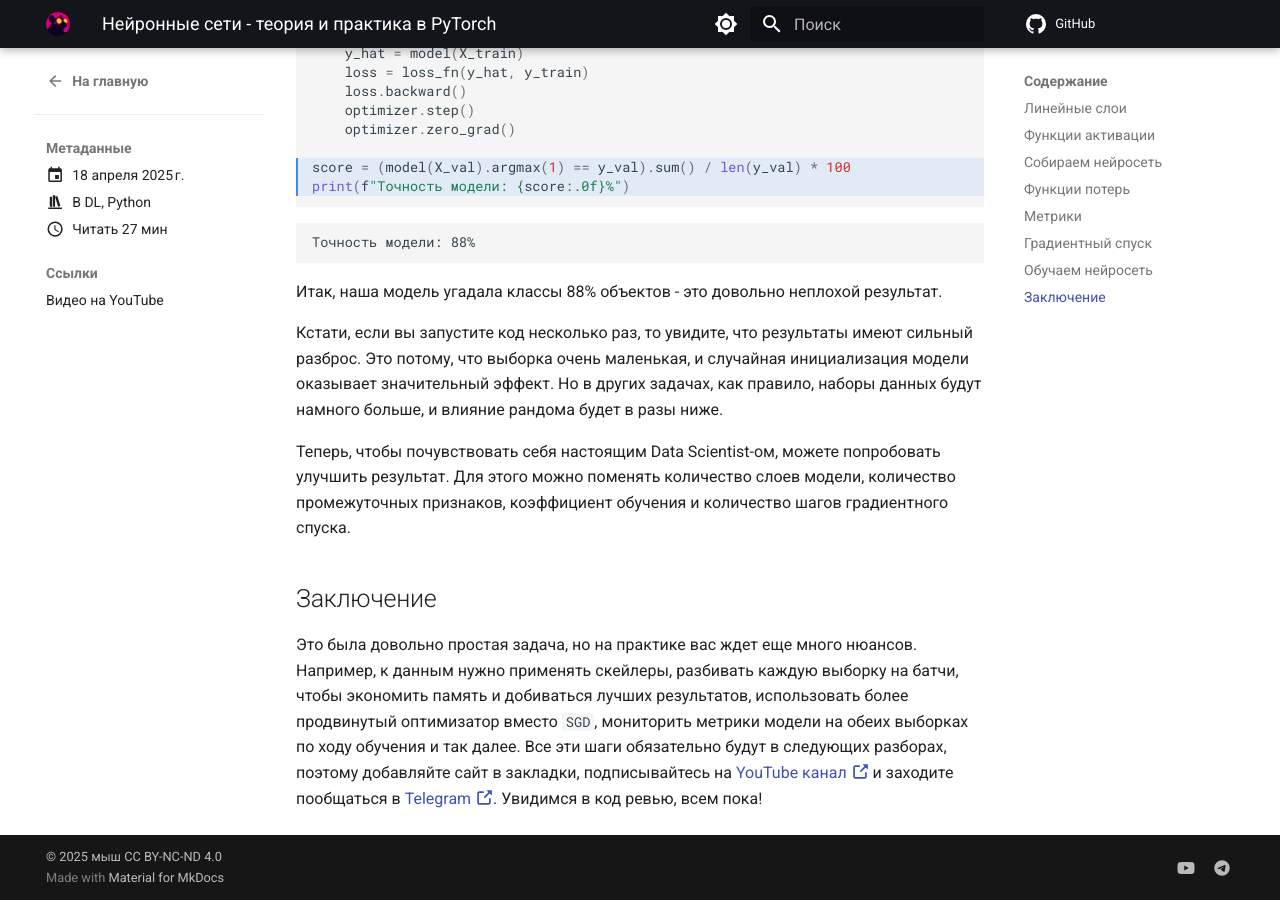
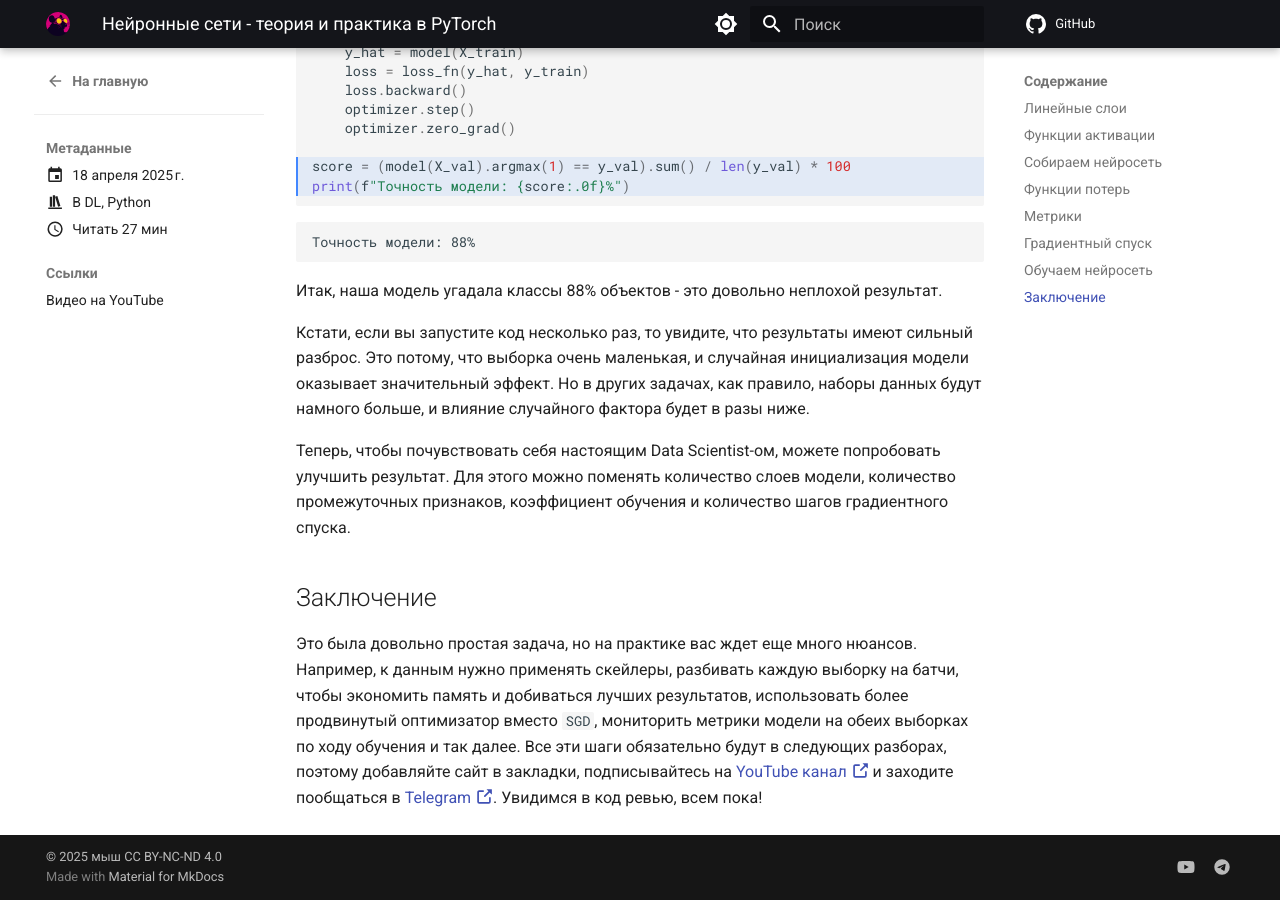
Before and after one commit to mouseml/blog, an MkDocs documentation site: the page built from docs/posts/nn.md, in a window 1280 px wide and 900 px high, scrolled down 30705 px. Built offline with MkDocs 1.6.1 and Material for MkDocs 9.7.7, drawn with Linux system fonts in a browser that asks for light colours; comment, search, counter and statistics services are not loaded.

Commit message:
Fix minor mistakes in nn post

````diff
--- a/docs/posts/nn.md
+++ b/docs/posts/nn.md
@@ -44,7 +44,7 @@
 Последний слой называют головой - он возвращает предсказания модели для каждого входного объекта. Матрицу предсказаний обычно обозначают как $\hat{\mathbf{y}}$, а матрицу истинных значений (или правильных ответов на задачу) - просто $\mathbf{y}$. При обучении модели мы будем сравнивать их друг с другом, чтобы понять, насколько сильно модель ошибается:
 
 $$
-\mathbf{\hat{y}} =
+\hat{\mathbf{y}} =
 \begin{bmatrix}
 0.6 \\ 0.2 \\ 0.5
 \end{bmatrix}
@@ -205,13 +205,13 @@
 Но кроме линейных слоев есть еще слои активации. Чтобы понять, зачем они нужны, попробуем избавиться от них и записать нейронную сеть в виде формулы. Это несложно - по сути нам нужно просто последовательно умножить матрицу входных данных $\mathbf{Х}$ на матрицы весов каждого слоя:
 
 $$
-\mathbf{\hat{y}} = ((\mathbf{X} \mathbf{W}_1) \mathbf{W}_2) \mathbf{W}_3.
+\hat{\mathbf{y}} = ((\mathbf{X} \mathbf{W}_1) \mathbf{W}_2) \mathbf{W}_3.
 $$
 
 Но эту формулу можно упростить, заменив три матрицы их произведением:
 
 $$
-\mathbf{\hat{y}} = \mathbf{X} \mathbf{W},
+\hat{\mathbf{y}} = \mathbf{X} \mathbf{W},
 $$
 
 где $\mathbf{W} = \mathbf{W}_1 \mathbf{W}_2 \mathbf{W}_3$.
@@ -374,16 +374,16 @@
 
 Но сначала нам нужно четко сформулировать, что именно мы считаем хорошей моделью. Для этого нужно охарактеризовать отклонения модели от желаемого результата на всей выборке обучения одним числом. Чем оно меньше, тем лучше модель. И в этом нам снова помогут особые функции, которые называют функциями потерь, и выбор конкретной функции зависит от задачи.
 
-Самая простая функция потерь у задач регрессии. Ее называют средний квадрат отклонения, Mean Squared Error или MSE. Для ее вычисления находят разность между предсказаниями модели $\mathbf{\hat{y}}$ и истинными значениями $\mathbf{y}$, возводят разность в квадрат, чтобы избавиться от знака и увеличить штраф за сильные отклонения, и находят среднее:
+Самая простая функция потерь у задач регрессии. Ее называют средний квадрат отклонения, Mean Squared Error или MSE. Для ее вычисления находят разность между предсказаниями модели $\hat{\mathbf{y}}$ и истинными значениями $\mathbf{y}$, возводят разность в квадрат, чтобы избавиться от знака и увеличить штраф за сильные отклонения, и находят среднее:
 
 $$
-\mathcal{L}(\mathbf{\hat{y}}, \mathbf{y}) = \frac{1}{m} \sum_{i=1}^m (\mathbf{y}_i - \mathbf{\hat{y}}_i)^2.
+\mathcal{L}(\hat{\mathbf{y}}, \mathbf{y}) = \frac{1}{m} \sum_{i=1}^m (\mathbf{y}_i - \hat{\mathbf{y}}_i)^2.
 $$
 
 Здесь $m$ - это размер выборки. Можете посчитать отклонение для этих значений и сверить результат:
 
 $$
-\mathbf{\hat{y}} =
+\hat{\mathbf{y}} =
 \begin{bmatrix}
 0.6 \\ 0.2 \\ 0.5
 \end{bmatrix}
@@ -393,13 +393,13 @@
 0.5 \\ 1.5 \\ 0.7
 \end{bmatrix}
 \quad
-\mathcal{L}(\mathbf{\hat{y}}, \mathbf{y}) = 0.58.
+\mathcal{L}(\hat{\mathbf{y}}, \mathbf{y}) = 0.58.
 $$
 
 Для задач бинарной классификации используют другую функцию потерь - бинарную кросс-энтропию. Для штрафа здесь используется логарифмическая зависимость:
 
 $$
-\mathcal{L}(\mathbf{\hat{y}}, \mathbf{y}) = -\mathbf{y}_i \log(\mathbf{\hat{y}}_i).
+\mathcal{L}(\hat{\mathbf{y}}, \mathbf{y}) = -\mathbf{y}_i \log(\hat{\mathbf{y}}_i).
 $$
 
 Чтобы понять почему, построим график минус логарифма. Так как предсказания моделей классификации всегда находятся в диапазоне $[0;1]$, на графике обращаем внимание только на этот участок. Теперь из формулы и графика видно, что если истинное значение равно единице, а предсказание модели близко к единице, то штраф будет близок к нулю. Но если модель колеблется или с уверенностью предсказывает 0, штраф будет резко увеличиваться.
@@ -409,19 +409,19 @@
 Чтобы учесть случаи, когда истинное значение равно нулю, добавляют второе слагаемое. Здесь аргумент логарифма изменен таким образом, чтобы наоборот, штрафовать модель за значения, близкие к единице:
 
 $$
-\mathcal{L}(\mathbf{\hat{y}}, \mathbf{y}) = -\mathbf{y}_i \log(\mathbf{\hat{y}}_i) - (1 - \mathbf{y}_i) \log(\mathbf{1 -\hat{y}}_i).
+\mathcal{L}(\hat{\mathbf{y}}, \mathbf{y}) = -\mathbf{y}_i \log(\hat{\mathbf{y}}_i) - (1 - \mathbf{y}_i) \log(\mathbf{1 -\hat{y}}_i).
 $$
 
 Так как истинное значение всегда равно либо нулю, либо единице, в каждом случае работает только одно из слагаемых, второе обращается в 0. Не забываем, что нам нужно усреднить значения функции потерь по всей выборке - с учетом этого финальная формула выглядит вот так:
 
 $$
-\mathcal{L}(\mathbf{\hat{y}}, \mathbf{y}) = -\frac{1}{m}\sum_{i=1}^{m}\mathbf{y}_i \log(\mathbf{\hat{y}}_i) + (1 - \mathbf{y}_i) \log(\mathbf{1 -\hat{y}}_i).
+\mathcal{L}(\hat{\mathbf{y}}, \mathbf{y}) = -\frac{1}{m}\sum_{i=1}^{m}\mathbf{y}_i \log(\hat{\mathbf{y}}_i) + (1 - \mathbf{y}_i) \log(\mathbf{1 -\hat{y}}_i).
 $$
 
 Тут можете снова посчитать значение функции потерь вручную для двух матриц и сверить результат:
 
 $$
-\mathbf{\hat{y}} =
+\hat{\mathbf{y}} =
 \begin{bmatrix}
 0.9 \\ 0.3 \\ 0.2
 \end{bmatrix}
@@ -431,13 +431,13 @@
 1 \\ 1 \\ 0
 \end{bmatrix}
 \quad
-\mathcal{L}(\mathbf{\hat{y}}, \mathbf{y}) = 0.51.
+\mathcal{L}(\hat{\mathbf{y}}, \mathbf{y}) = 0.51.
 $$
 
 Формулу бинарной кросс-энтропии можно обобщить на случай $K$ классов:
 
 $$
-\mathcal{L}(\mathbf{\hat{y}}, \mathbf{y}) = -\frac{1}{m}\sum_{i=1}^{m}\sum_{k=1}^{K}\mathbf{y}_{i,k} \log(\mathbf{\hat{y}}_{i,k}).
+\mathcal{L}(\hat{\mathbf{y}}, \mathbf{y}) = -\frac{1}{m}\sum_{i=1}^{m}\sum_{k=1}^{K}\mathbf{y}_{i,k} \log(\hat{\mathbf{y}}_{i,k}).
 $$
 
 Ее называют категориальной кросс-энтропией и используют для задач мультиклассовой классификации. Так как тут все по сути аналогично предыдущему случаю и вам все равно не придется считать ее вручную, более подробно ее разбирать не будем.
@@ -590,7 +590,7 @@
 Все случаи можно обобщить вот такой формулой:
 
 $$
-w_1 = w_1 - \alpha\ \text{sign} \left( \frac{\partial \mathcal{L}}{\partial w_1} \right).
+w_1 \leftarrow w_1 - \alpha\ \text{sign} \left( \frac{\partial \mathcal{L}}{\partial w_1} \right).
 $$
 
 То есть, всегда нужно делать фиксированный шаг против знака производной. Как только мы попадем в новую точку, все действия повторяются, и так до тех пор, пока мы не начнем колебаться вокруг конечной точки. Эта точка и будет минимумом функции.
@@ -602,7 +602,7 @@
 То есть, вместо использования только знака производной нужно использовать само значение производной и немного изменить множитель. Переписав формулу в таком виде, мы и получим алгоритм градиентного спуска:
 
 $$
-w_1 = w_1 - \alpha\ \frac{\partial \mathcal{L}}{\partial w_1}.
+w_1 \leftarrow w_1 - \alpha\ \frac{\partial \mathcal{L}}{\partial w_1}.
 $$
 
 Коэффициент $\alpha=10^{-4} \dots 10^{-2}$ называется степенью обучения или learning rate.
@@ -625,7 +625,7 @@
 Их значения будут использованы для того, чтобы обновить параметры модели по отдельности, точно таким же образом, как мы это делали в случае только одного параметра:
 
 $$
-\mathbf{W}_i = \mathbf{W}_i - \alpha \frac{\partial \mathcal{L}}{\partial \mathbf{W}_i}.
+\mathbf{W}_i \leftarrow \mathbf{W}_i - \alpha \frac{\partial \mathcal{L}}{\partial \mathbf{W}_i}.
 $$
 
 С градиентным спуском связаны и другие сложности. Например, само по себе вычисление частных производных функции потерь по параметрам произвольной нейронной сети является настолько сложной задачей, что у алгоритма для их вычисления есть отдельное название - алгоритм обратного распространения ошибки.
@@ -872,7 +872,7 @@
 
 На самом деле, есть еще один важный момент - каждый новый вызов метода `backward` не заменяет производные, а суммирует их значения с предыдущими. Некоторые стратегии обучения это грамотно обыгрывают, но в нашем случае суммирование производных приведет к катастрофе. Поэтому первой или последней строчкой в цикле вызываем метод оптимизатора `zero_grad` - он обнулит все производные - то есть по сути сотрет память модели о предыдущих итерациях. В конце можно вывести значение функции потерь для проверки:
 
-```python hl_lines="14 15 16 17 18 19 20"
+```python hl_lines="10 14 15 16 17 18 19 20"
 import torch
 from torch.nn import Sequential, Linear, ReLU, CrossEntropyLoss
 from torch.optim import SGD
@@ -936,7 +936,7 @@
 
 Итак, наша модель угадала классы 88% объектов - это довольно неплохой результат.
 
-Кстати, если вы запустите код несколько раз, то увидите, что результаты имеют сильный разброс. Это потому, что выборка очень маленькая, и случайная инициализация модели оказывает значительный эффект. Но в других задачах, как правило, наборы данных будут намного больше, и влияние рандома будет в разы ниже.
+Кстати, если вы запустите код несколько раз, то увидите, что результаты имеют сильный разброс. Это потому, что выборка очень маленькая, и случайная инициализация модели оказывает значительный эффект. Но в других задачах, как правило, наборы данных будут намного больше, и влияние случайного фактора будет в разы ниже.
 
 Теперь, чтобы почувствовать себя настоящим Data Scientist-ом, можете попробовать улучшить результат. Для этого можно поменять количество слоев модели, количество промежуточных признаков, коэффициент обучения и количество шагов градиентного спуска.
 
````
